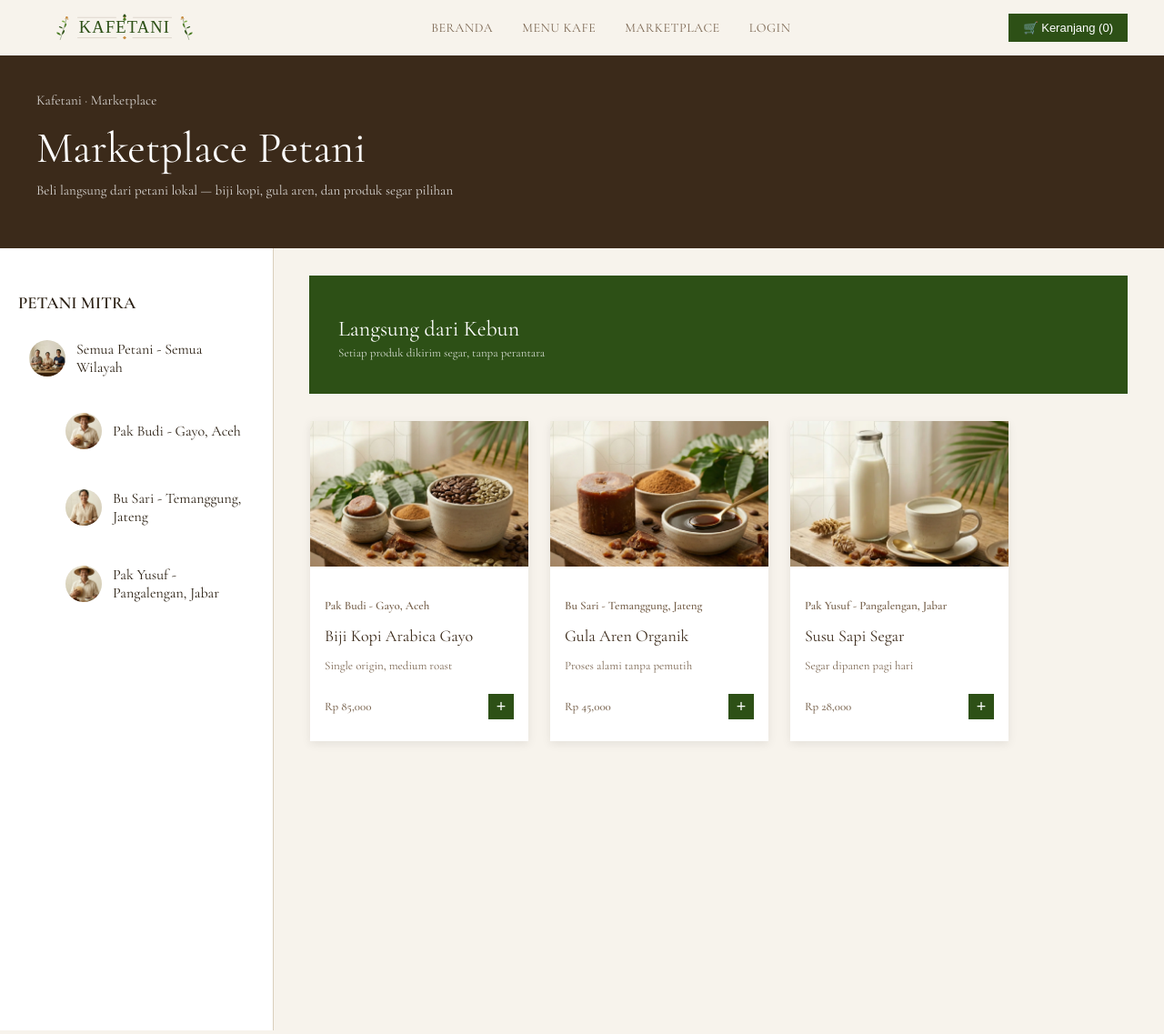
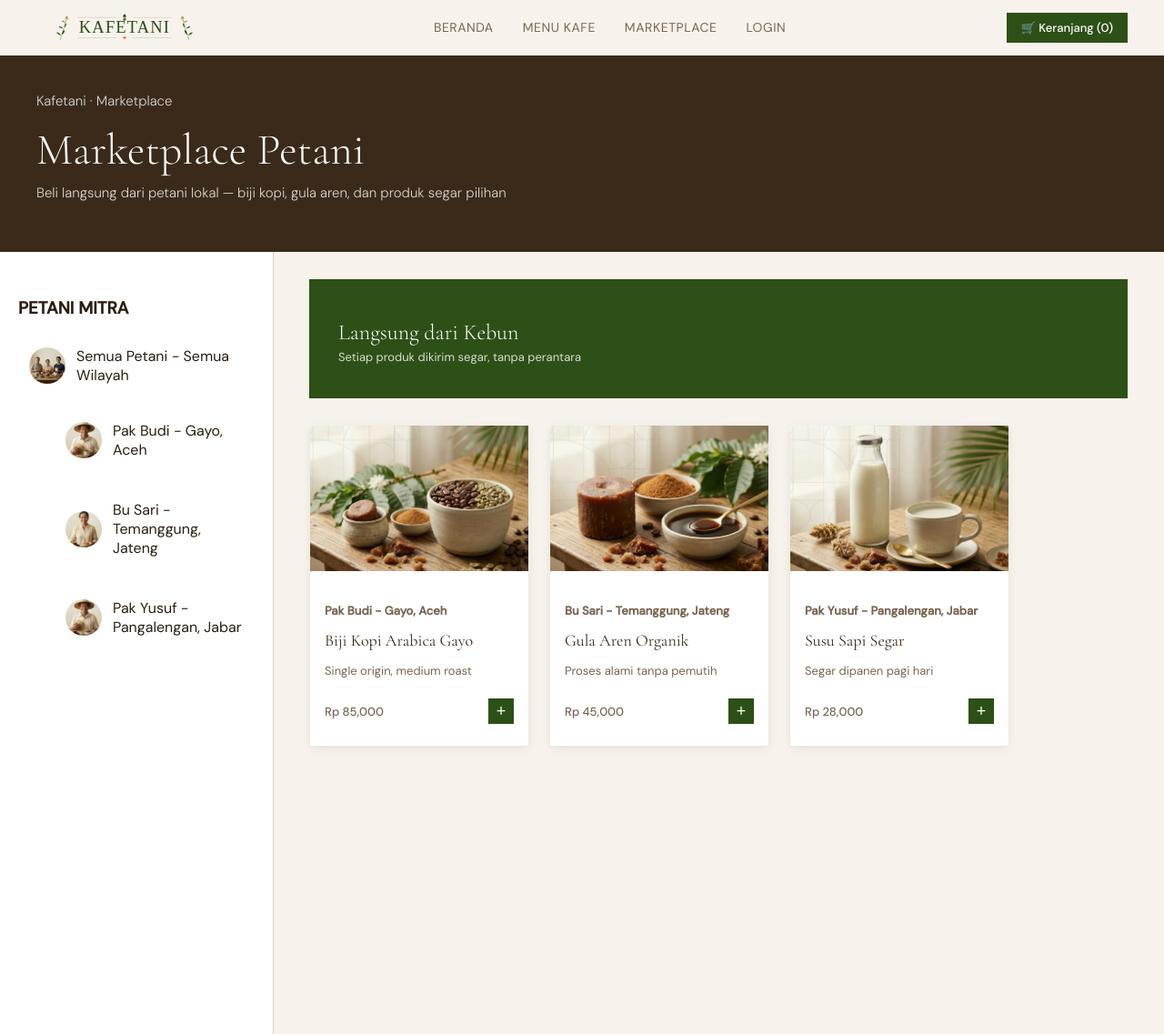
Before and after one commit to RfadnjdExt/kafetani, a PHP site: page /marketplace.php in a window 1280 px wide. Shown: the whole page at 91% size. Run offline with PHP 8.4, Linux system fonts and the light colour scheme; data comes from the database, SQL or seed files in the repository.

Commit message:
Co-authored-by: Hamadah Hilmi <Hm7420hn@users.noreply.github.com>

```diff
--- a/assets/css/marketplace.css
+++ b/assets/css/marketplace.css
@@ -5,7 +5,7 @@
     margin: 0;
     padding: 0;
     background-color: #F7F3EC;
-    font-family: 'Cormorant Garamond', serif;
+    font-family: 'DM Sans', sans-serif;
     color: #2A1F12;
     font-weight: 400;
 }
--- a/marketplace.php
+++ b/marketplace.php
@@ -10,7 +10,7 @@
 <html>
 <head>
     <title>Marketplace Petani - Kafetani</title>
-    <link href="https://fonts.googleapis.com/css2?family=Cormorant+Garamond:wght@400;500;600&display=swap" rel="stylesheet">
+    <link href="https://fonts.googleapis.com/css2?family=Cormorant+Garamond:ital,wght@0,300;0,400;0,600;1,300;1,400&family=DM+Sans:wght@300;400;500&display=swap" rel="stylesheet">
     <link rel="stylesheet" type="text/css" href="assets/css/marketplace.css">
 </head>
 <body>
```
